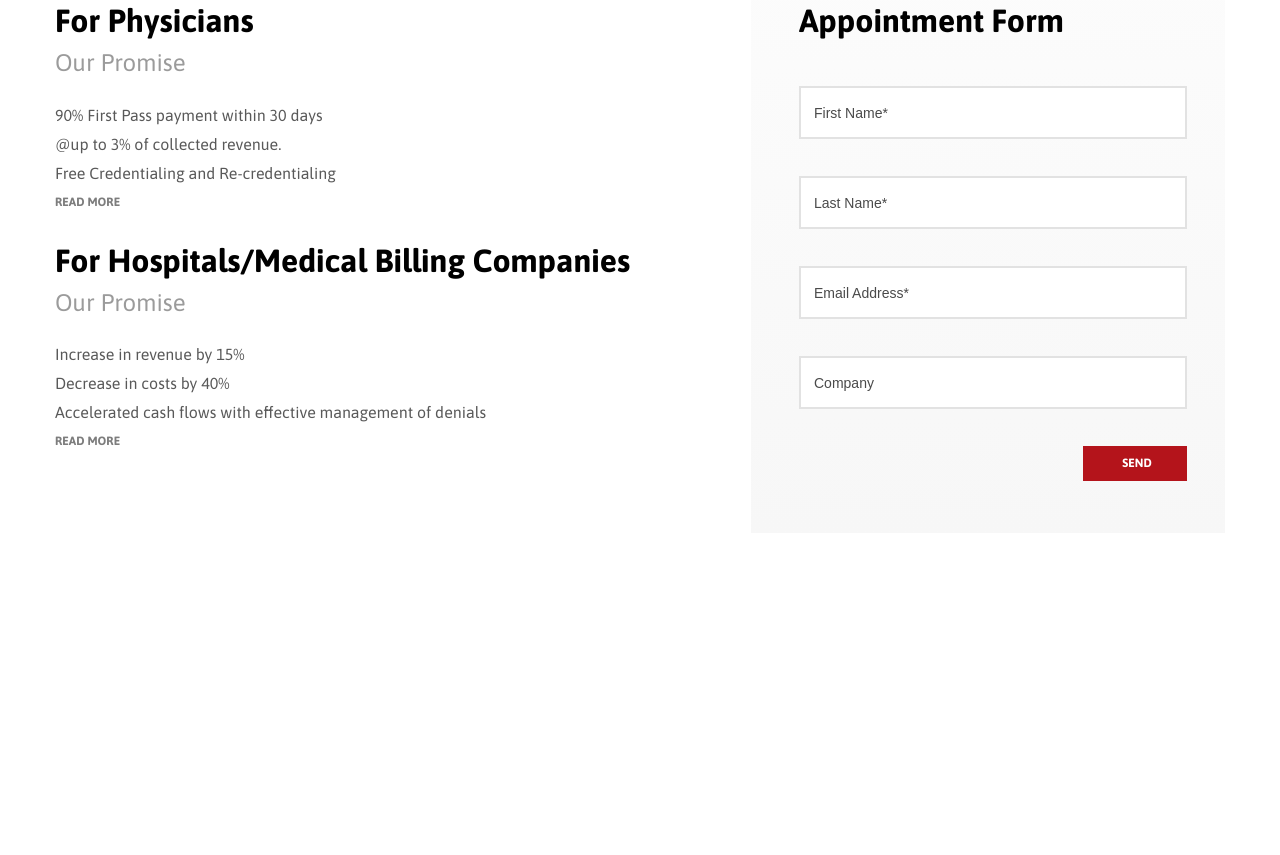
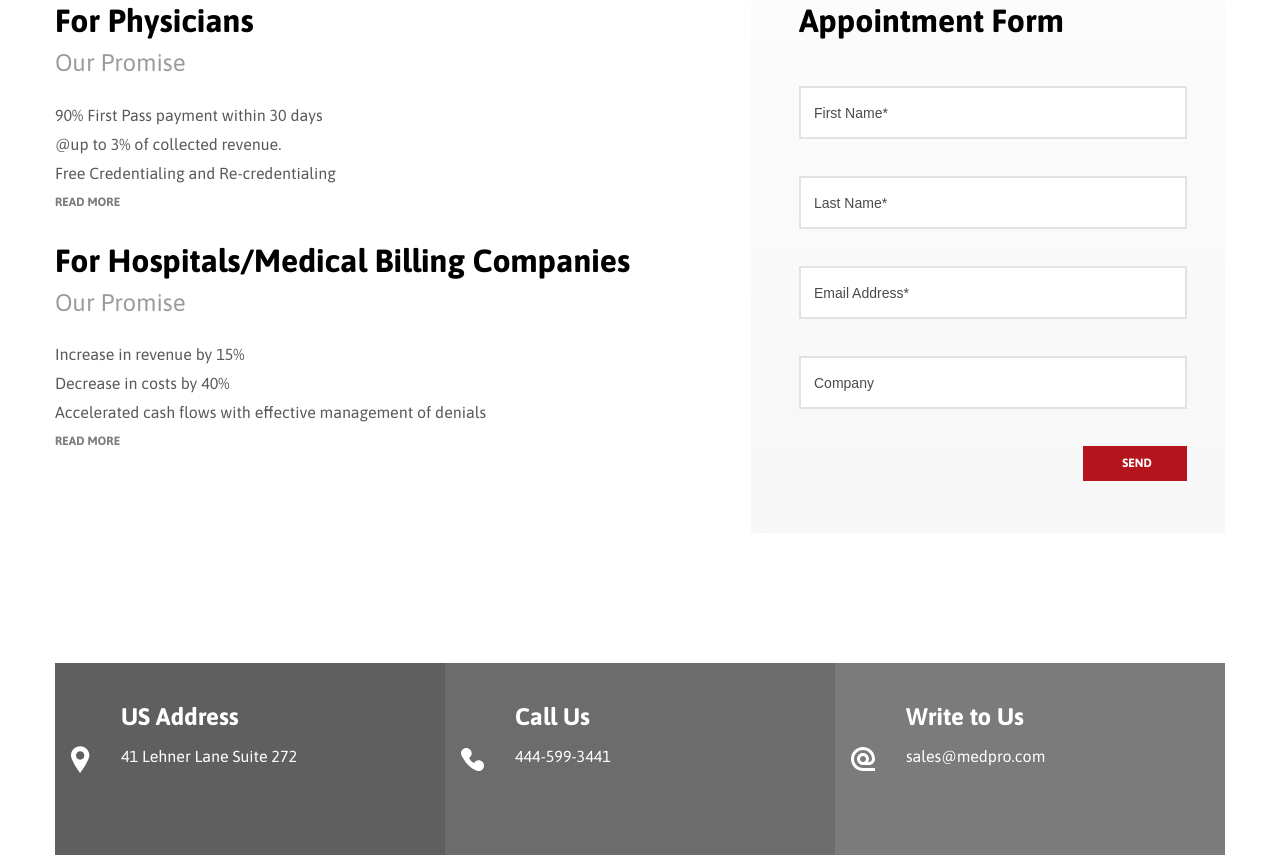
Before and after one commit to kodvmeshke/medical, a plain HTML site: page index.html in a window 1280 px wide. Shown: the part 4535-5390 px from the top of the page. Before the commit the page ends 5198 px from the top, so only its background shows below. Drawn offline with nearby package versions, Linux system fonts and the light colour scheme.

Commit message:
Block "Contacts" made and adapted

```diff
--- a/css/style.css
+++ b/css/style.css
@@ -1216,6 +1216,36 @@ margin: 0px 12px 0px 0px;
 	margin: 0px 0px 130px 0px;
 }
 
+@media (max-width: 1024px) {
+	.form {
+		margin: 0px 0px 100px 0px;
+	}
+}
+
+@media (max-width: 768px) {
+	.form {
+		margin: 0px 0px 90px 0px;
+	}
+}
+
+@media (max-width: 425px) {
+	.form {
+		margin: 0px 0px 80px 0px;
+	}
+}
+
+@media (max-width: 375px) {
+	.form {
+		margin: 0px 0px 50px 0px;
+	}
+}
+
+@media (max-width: 320px) {
+	.form {
+		margin: 0px 0px 30px 0px;
+	}
+}
+
 .form__column {
 	display: flex;
 	justify-content: space-between;
@@ -1354,3 +1384,59 @@ margin: 0px 0px 26px 0px;
 	color: #FFF;
 	padding: 6px 6px 6px 10px;
 }
+
+.contacts__wrapper {
+	display: flex;
+	flex-direction: row;
+}
+@media (max-width: 425px) {
+	.contacts__wrapper {
+		flex-direction: column;
+	}
+}
+.contacts__item {
+	flex: 33.3333%;
+	display: flex;
+	flex-direction: row;
+}
+.item-color-1 {
+	background-color: #5F5F5F;
+}
+.item-color-2 {
+	background-color: #6C6C6C;
+}
+.item-color-3 {
+	background-color: #7B7B7B;
+}
+.contacts__image {
+	display: flex;
+	justify-content: center;
+	align-items: center;
+	margin: 0px 31px 0px 16px;
+}
+.contacts__text {
+	display: flex;
+	flex-direction: column;
+}
+.contacts__text-title {
+	font-weight: 700;
+	font-size: 24px;
+	line-height: 116%;
+	color: #FFF;
+	margin: 40px 0px 11px 0px;
+}
+.contacts__text-link {
+	max-width: 100%;
+	font-size: 16px;
+	line-height: 181%;
+	margin: 0px 0px 84px 0px;
+	padding: 0px 10px 0px 0px;
+}
+@media (max-width: 425px) {
+	.contacts__text-link {
+		margin: 0px 0px 40px 0px;
+	}
+}
+.contacts__text-link a {
+	color: #FFF;
+}
--- a/index.html
+++ b/index.html
@@ -335,6 +335,47 @@
 					</div>
 				</div>
 			</section>
+			<section class="contacts">
+				<div class="contacts__page">
+					<div class="contacts__container _container">
+						<div class="contacts__wrapper">
+							<div class="contacts__item item-color-1">
+								<div class="contacts__image">
+									<img src="img/contacts/01.svg" alt="">
+								</div>
+								<div class="contacts__text">
+									<div class="contacts__text-title">US Address</div>
+									<div class="contacts__text-link">
+										<a href="#">41 Lehner Lane Suite 272</a>
+									</div>
+								</div>
+							</div>
+							<div class="contacts__item item-color-2">
+								<div class="contacts__image">
+									<img src="img/contacts/02.svg" alt="">
+								</div>
+								<div class="contacts__text">
+									<div class="contacts__text-title">Call Us</div>
+									<div class="contacts__text-link">
+										<a href="#">444-599-3441</a>
+									</div>
+								</div>
+							</div>
+							<div class="contacts__item item-color-3">
+								<div class="contacts__image">
+									<img src="img/contacts/03.svg" alt="">
+								</div>
+								<div class="contacts__text">
+									<div class="contacts__text-title">Write to Us</div>
+									<div class="contacts__text-link">
+										<a href="#">sales@medpro.com</a>
+									</div>
+								</div>
+							</div>
+						</div>
+					</div>
+				</div>
+			</section>
 		</main>
 	</div>
 	<script src="https://code.jquery.com/jquery-3.6.0.min.js"></script>
```
Also changed, not shown: img/about-footer/01.svg (added), img/about-footer/02.svg (added), img/about-footer/03.svg (added), img/contacts/01.svg (added), img/contacts/02.svg (added), img/contacts/03.svg (added).
